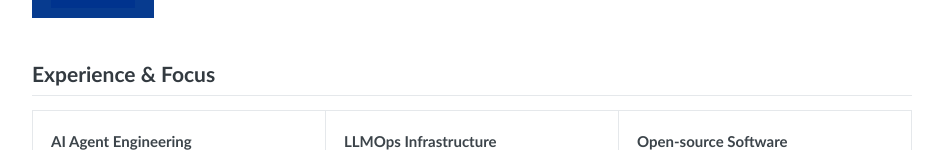
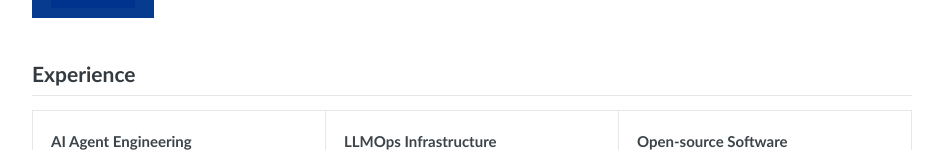
Before and after one commit to lingyuanli/lingyuanli.github.io, a Next.js app: page / in a window 1280 px wide. Shown: the part 1430-1580 px from the top of the page, without its empty margins (300-1243 px from the left). Built offline with nearby package versions, Linux system fonts and the light colour scheme.

Commit message:
Rename experience section heading

```diff
--- a/app/page.tsx
+++ b/app/page.tsx
@@ -79,7 +79,7 @@ export default function Home() {
             </div>
           </section>
           <section id="experience" className="section-anchor">
-            <h2>Experience &amp; Focus</h2>
+            <h2>Experience</h2>
             <div className="experience-grid">
               <div><h3>AI Agent Engineering</h3><p>Designing multi-agent workflows, tool-use systems, sandboxes, and multimodal collaboration.</p></div>
               <div><h3>LLMOps Infrastructure</h3><p>Building platforms for prompt orchestration, model integration, evaluation, and deployment.</p></div>
--- a/index.html
+++ b/index.html
@@ -104,7 +104,7 @@
         </div>
       </section>
       <section id="experience" class="section-anchor">
-        <h2>Experience &amp; Focus</h2>
+        <h2>Experience</h2>
         <div class="experience-grid">
           <div><h3>AI Agent Engineering</h3><p>Designing multi-agent workflows, tool-use systems, sandboxes, and multimodal collaboration.</p></div>
           <div><h3>LLMOps Infrastructure</h3><p>Building platforms for prompt orchestration, model integration, evaluation, and deployment.</p></div>
```
